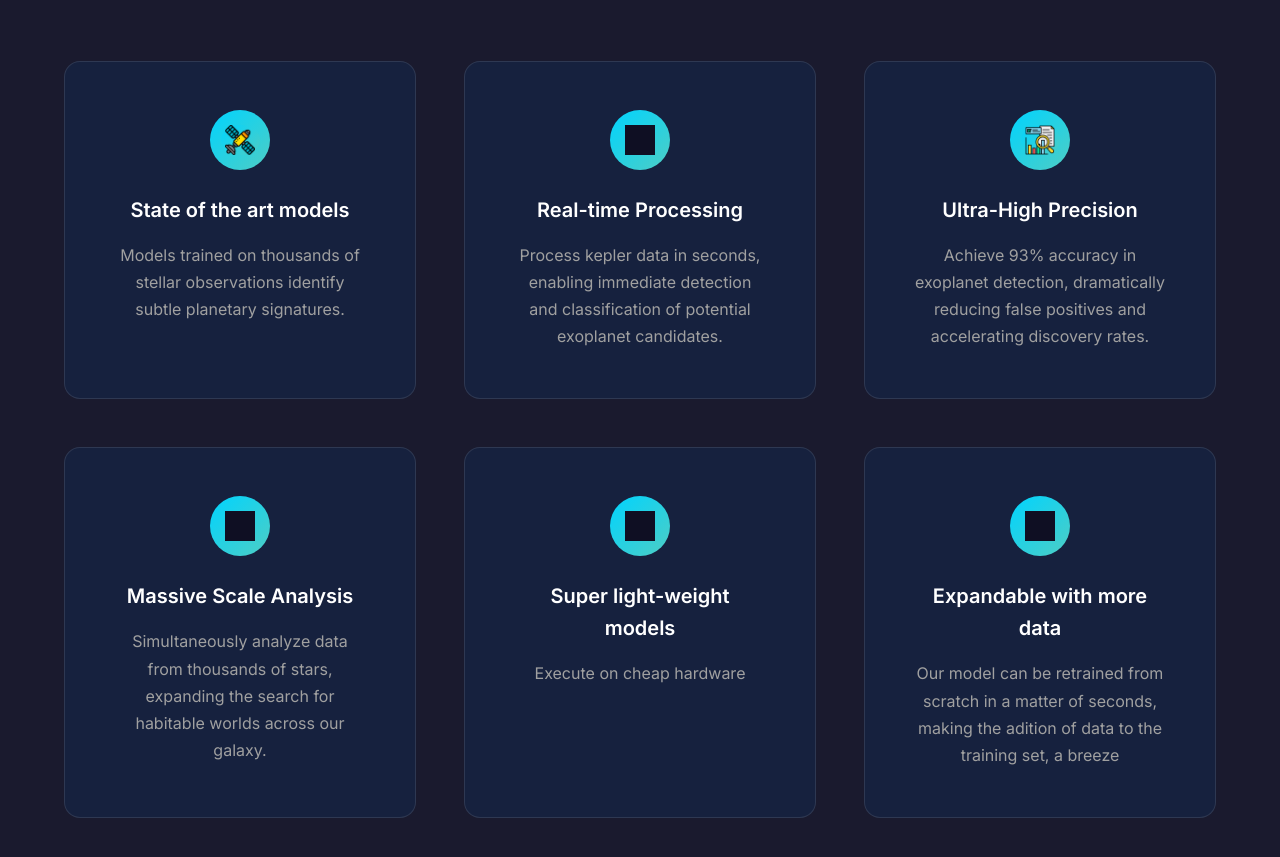
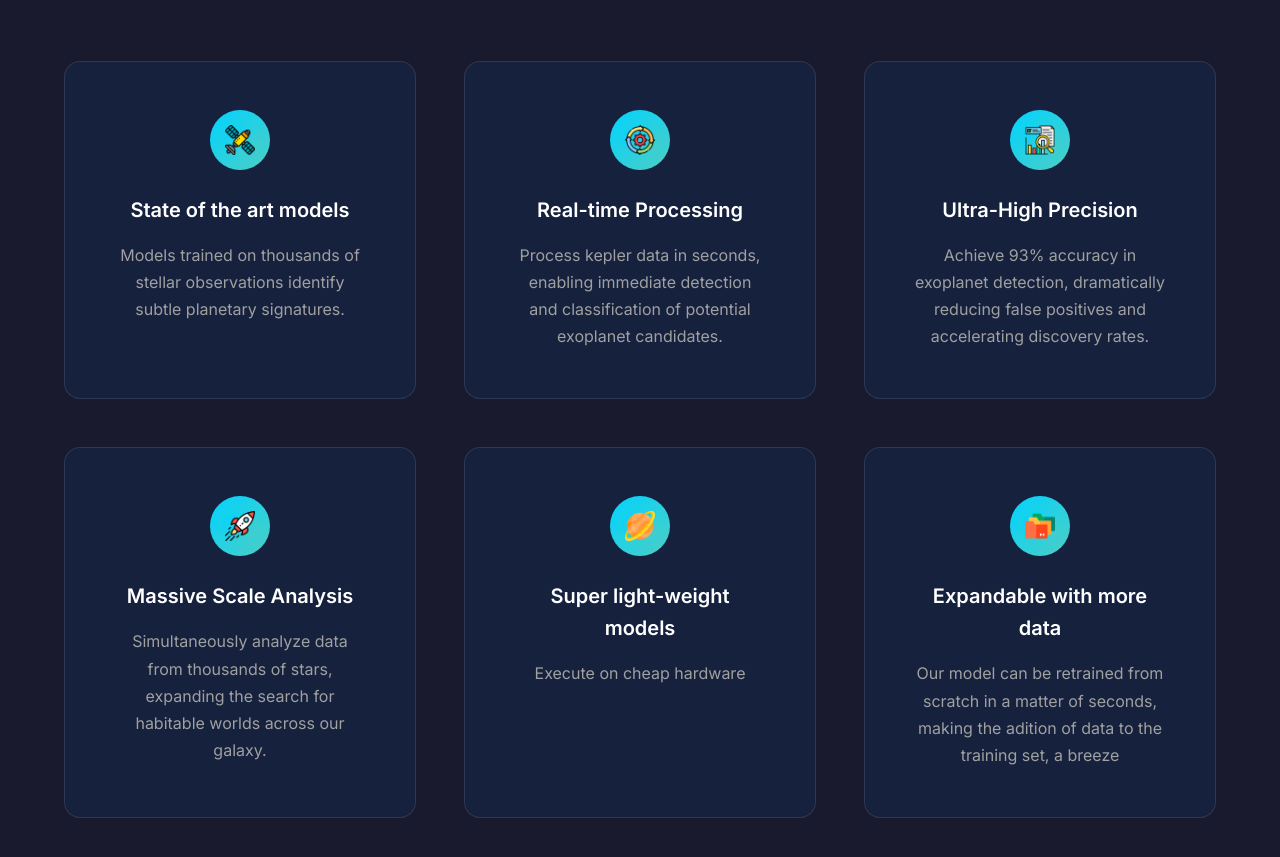
Before and after one commit to JavierLorenzzo/ExoMind, a website: page public/index.html in a window 1280 px wide. Shown: the part 1013-1870 px from the top of the page. Drawn offline with Linux system fonts and the light colour scheme.

Commit message:
Logos terminados y links de botones actualizados

```diff
--- a/public/index.html
+++ b/public/index.html
@@ -20,8 +20,8 @@
           </div>
           <ul class="nav-menu">
             <li><a href="#features">Features</a></li>
-            <li><a href="#about">About</a></li>
-            <li><a href="#contact" class="nav-cta">Get Access</a></li>
+            <li><a href="learn-more.html">About</a></li>
+            <li><a href="predict.html" class="nav-cta">Get Access</a></li>
           </ul>
           <div class="hamburger">
             <span></span>
@@ -90,7 +90,8 @@
             </div>
             <div class="feature-card">
               <div class="feature-icon">
-                <div class="icon-speed">
+                <div class="icon-brain">
+                  <img src="/assets/work-process.png" alt="Satelite Icon" class="icon-img">
                 </div>
               </div>
               <h3>Real-time Processing</h3>
@@ -107,21 +108,27 @@
             </div>
             <div class="feature-card">
               <div class="feature-icon">
-                <div class="icon-scale"></div>
+                <div class="icon-brain">
+                    <img src="/assets/startup.png" alt="Satelite Icon" class="icon-img">
+                </div>
               </div>
               <h3>Massive Scale Analysis</h3>
               <p>Simultaneously analyze data from thousands of stars, expanding the search for habitable worlds across our galaxy.</p>
             </div>
             <div class="feature-card">
               <div class="feature-icon">
-                <div class="icon-speed"></div>
+                <div class="icon-brain">
+                  <img src="/assets/planet.png" alt="Satelite Icon" class="icon-img">
+                </div>
               </div>
               <h3>Super light-weight models</h3>
               <p>Execute on cheap hardware</p>
             </div>
             <div class="feature-card">
               <div class="feature-icon">
-                <div class="icon-speed"></div>
+                <div class="icon-brain">
+                    <img src="/assets/folder.png" alt="Satelite Icon" class="icon-img">
+                </div>
               </div>
               <h3>Expandable with more data</h3>
               <p>Our model can be retrained from scratch in a matter of seconds, making the adition of data to the training set, a breeze</p>
```
Also changed, not shown: public/assets/folder.png (added), public/assets/planet.png (added), public/assets/startup.png (added).
